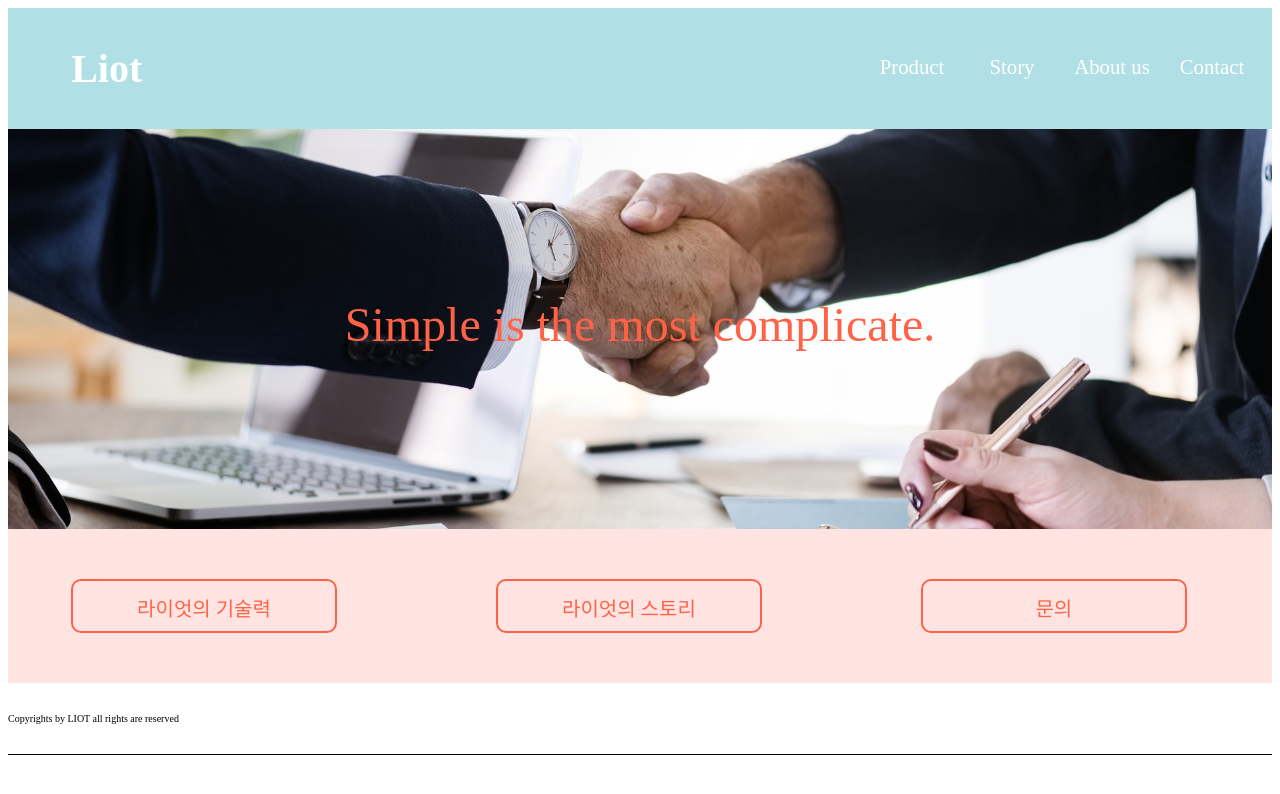
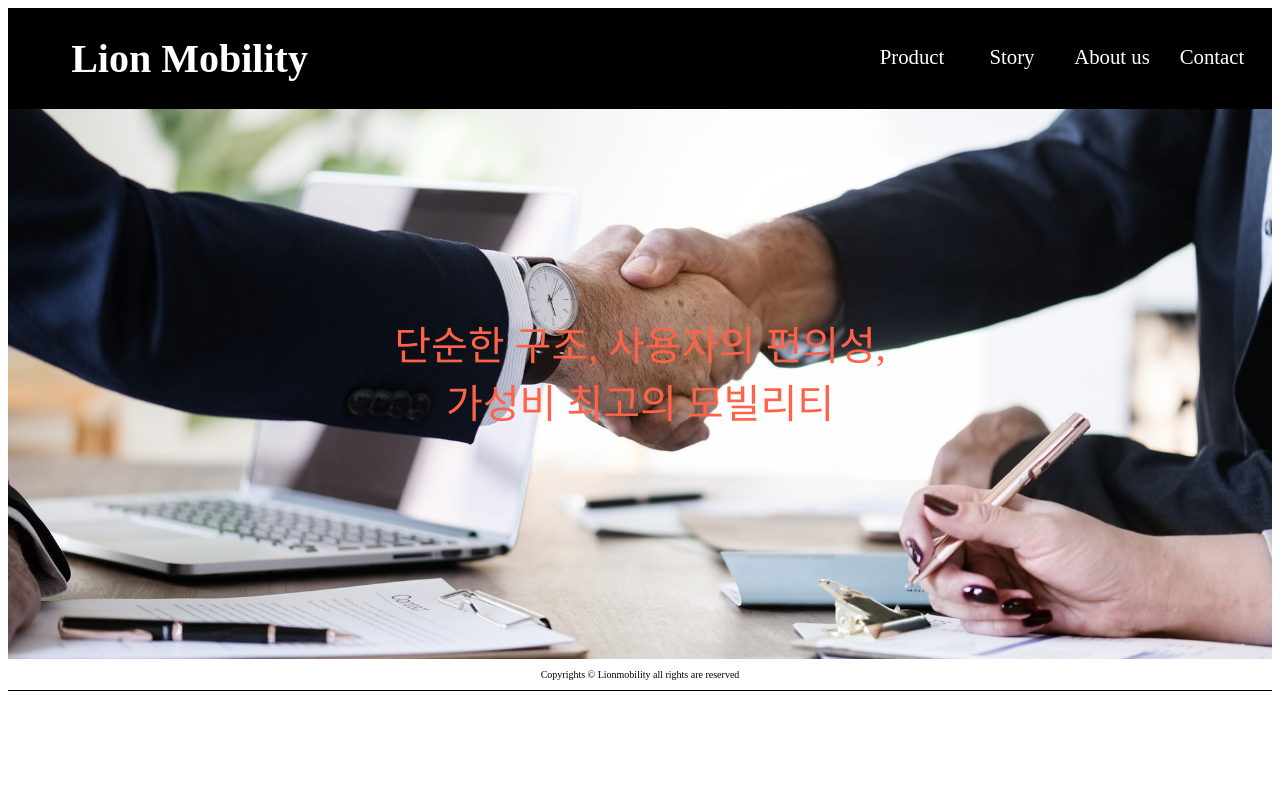
Before and after one commit to ivyze/home, a plain HTML site: page index.html in a window 1280 px wide. Shown: the top 794 px of the page. Drawn offline with Linux system fonts and the light colour scheme; a web font is replaced by a local one.

Commit message:
Add files via upload

```diff
--- a/index.css
+++ b/index.css
@@ -1,8 +1,9 @@
   body{
   font-size: 10px; min-width: 320px;
+font-family: 'Song Myung', serif;
 }
   header{
-    width:100%;background:powderblue; padding:10px 0 10px 0;
+    width:100%;background:black;
     display:inline-block;
   }
   header nav{
@@ -26,40 +27,28 @@
   .myVisual section p{
     float:left; width:100%; text-align: center; color:tomato;
   }
-  #webIntro{
-    clear:both; float:left; width:100%; background:mistyrose; padding:50px 0 50px 0;
-  }
-  .webIntroCenter{
-    width:90%;margin:0 auto;
-  }
-  .blah{
-    float: left;width: 23%; height:50px; border:2px solid tomato; border-radius: 10px;
-  }
-  .blah p{
-    float:left;width:100%;text-align: center; color:tomato; margin-top: 12px; font-size: 2em;
-  }
   footer{
-    clear:both; float:left; width:100%; border-bottom: 1px solid #000; padding:20px 0 20px 0;
+    clear:both; float:left; width:100%; border-bottom: 1px solid #000;
+    text-align: center;
   }
 
 
   /*moblie app*/
-    @media screen and (min-width:0px) and (max-width:600px){
+    @media screen and (min-width:0px) and (max-width:800px){
       #logo{float:left;width:100%;font-size: 3em; color:#fff; text-align: center;}
       header nav{width:100%;}
       header nav ul li{float: left;width:20%;font-size: 1.3em;}
-      .myVisual{height:300px;}
+      .myVisual{height:550px;}
       .myVisual section p{font-size:3em;}
       .blah{clear:both;float:left;width:100%; text-align:center;}
       .blah2{margin:10px 0px;}
     }
 
   /*pc web*/
-    @media screen and (min-width:601px) and (max-width:2000px){
+    @media screen and (min-width:801px) and (max-width:2000px){
       #logo{font-size:4em; color: #fff; margin-left: 5%; display:inline-block; }
       header nav{float:right; margin-top: 27px; margin-right: 10px;}
       header nav ul li{width:100px;font-size:1.3rem; }
-      .myVisual{height:400px;}
-      .myVisual section p{font-size:3rem;}
-      .blah2{margin:0 14% 0}
+      .myVisual{height:550px;}
+      .myVisual section p{font-size:2.5rem;}
     }
--- a/index.html
+++ b/index.html
@@ -2,14 +2,15 @@
 <html lang="ko" dir="ltr">
   <head>
     <meta charset="utf-8">
-    <title>LIOTmoblity</title>
+    <title>라이언 모빌리티</title>
     <meta name="viewport" content="width=device-width, initial-scale=1"/>
     <link rel="stylesheet" href="index.css"/>
+    <link href="https://fonts.googleapis.com/css?family=Song+Myung&amp;subset=korean" rel="stylesheet">
   </head>
 
   <body>
     <header>
-  <h1 id=logo>Liot</h1>
+  <h1 id=logo>Lion Mobility</h1>
   <nav>
     <ul>
       <a href="product"><li>Product</li></a>
@@ -23,25 +24,15 @@
 <div class="content">
   <div class="myVisual">
     <section>
-      <p>Simple is the most complicate.</p>
+      <p>단순한 구조,
+         사용자의 편의성,<br>
+        가성비 최고의
+        모빌리티</p>
     </section>
-  </div>
-  <div id="webIntro">
-    <div class="webIntroCenter">
-      <div class="blah1 blah">
-        <p>라이엇의 기술력</p>
-      </div>
-      <div class="blah2 blah">
-        <p>라이엇의 스토리</p>
-      </div>
-      <div class="blah3 blah">
-        <p>문의</p>
-      </div>
-    </div>
   </div>
 </div>
 <footer>
-  <p>Copyrights by LIOT all rights are reserved</p>
+  <p>Copyrights © Lionmobility all rights are reserved</p>
 </footer>
 
   </body>
```
